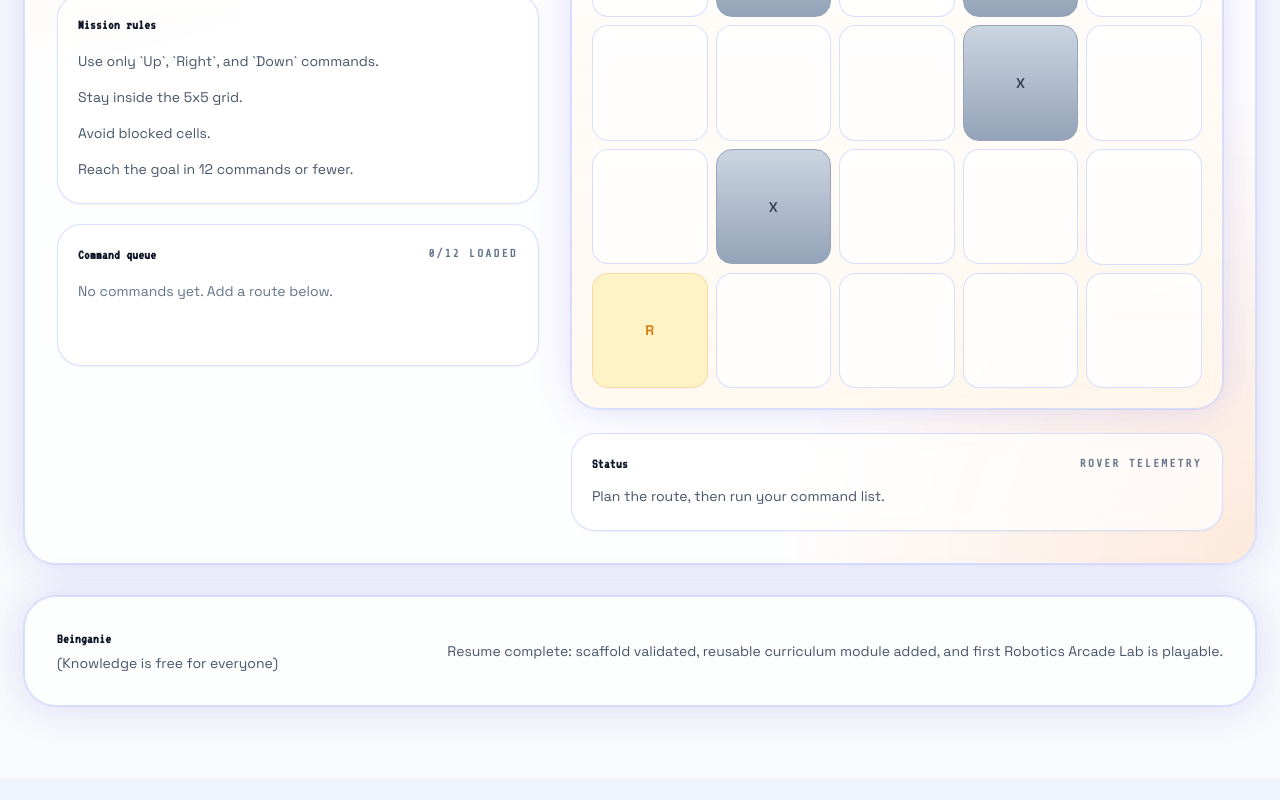
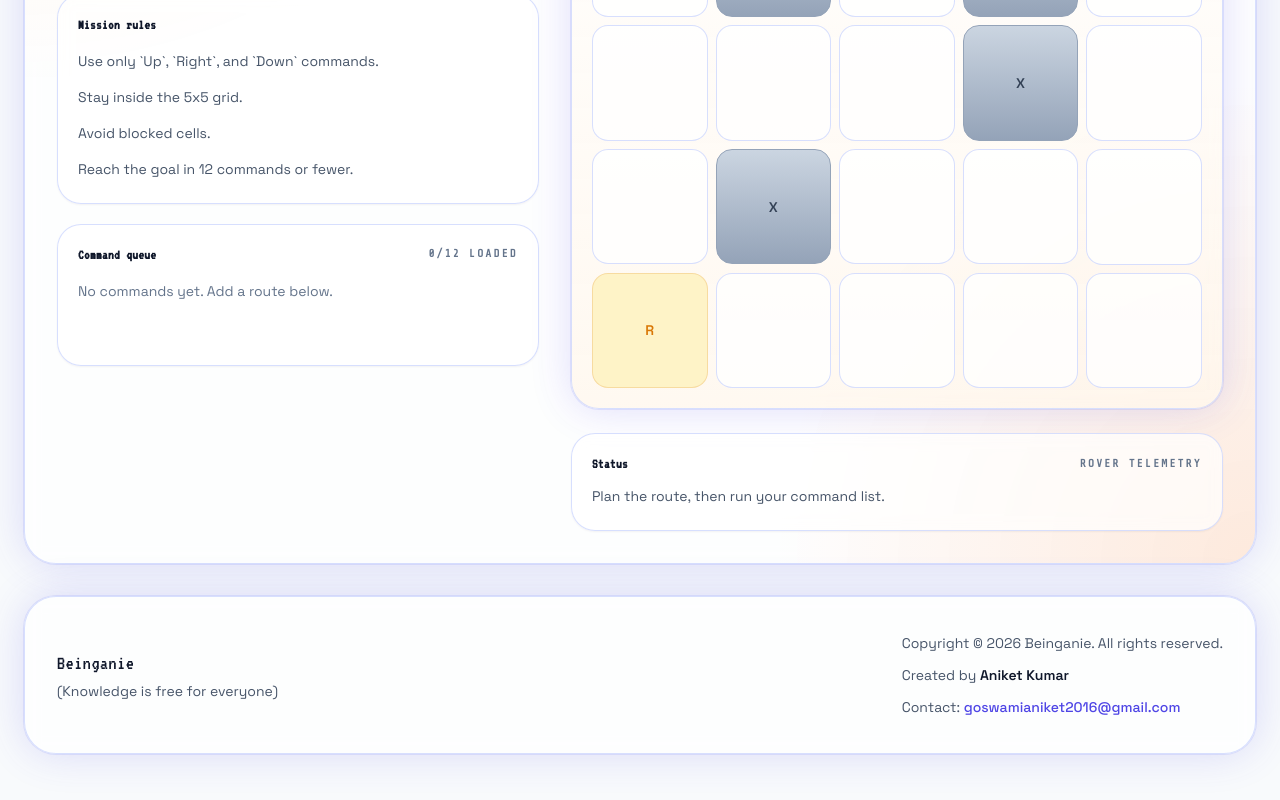
Before and after one commit to Aniket007-top/Beinganie, a Next.js app: page / in a window 1280 px wide. Shown: the part 8878-9678 px from the top of the page. Before the commit the page ends 9656 px from the top, so only its background shows below. Built offline with nearby package versions, Linux system fonts and the light colour scheme.

Commit message:
feat: add topic-themed pages and site footer

```diff
--- a/app/page.tsx
+++ b/app/page.tsx
@@ -6,6 +6,7 @@ import { CategoryCard } from "@/components/category-card";
 import { CodeTheRover } from "@/components/code-the-rover";
 import { HeroSection } from "@/components/hero-section";
 import { LearningModule } from "@/components/learning-module";
+import { SiteFooter } from "@/components/site-footer";
 import { SmartHomeArchitect } from "@/components/smart-home-architect";
 import { SiteHeader } from "@/components/site-header";
 import { TrainTheModel } from "@/components/train-the-model";
@@ -442,20 +443,7 @@ export default function HomePage() {
           <CodeTheRover />
         </section>
 
-        <footer className="rounded-[2rem] border border-indigo-200/70 bg-white/75 px-6 py-8 text-sm text-slate-600 shadow-neon backdrop-blur dark:border-indigo-500/20 dark:bg-slate-950/70 dark:text-slate-300 sm:px-8">
-          <div className="flex flex-col gap-4 sm:flex-row sm:items-center sm:justify-between">
-            <div>
-              <p className="font-display font-semibold text-slate-900 dark:text-white">
-                Beinganie
-              </p>
-              <p className="mt-1">(Knowledge is free for everyone)</p>
-            </div>
-            <p>
-              Resume complete: scaffold validated, reusable curriculum module
-              added, and first Robotics Arcade Lab is playable.
-            </p>
-          </div>
-        </footer>
+        <SiteFooter />
       </div>
     </main>
   );
--- /dev/null
+++ b/components/site-footer.tsx
@@ -0,0 +1,34 @@
+export function SiteFooter() {
+  const year = new Date().getFullYear();
+
+  return (
+    <footer className="rounded-[2rem] border border-indigo-200/70 bg-white/75 px-6 py-8 text-sm text-slate-600 shadow-neon backdrop-blur dark:border-indigo-500/20 dark:bg-slate-950/70 dark:text-slate-300 sm:px-8">
+      <div className="flex flex-col gap-5 lg:flex-row lg:items-center lg:justify-between">
+        <div>
+          <p className="font-display text-xl font-normal tracking-wide text-slate-900 dark:text-white">
+            Beinganie
+          </p>
+          <p className="mt-1">(Knowledge is free for everyone)</p>
+        </div>
+
+        <div className="space-y-1 text-sm leading-7">
+          <p>
+            Copyright © {year} Beinganie. All rights reserved.
+          </p>
+          <p>
+            Created by <span className="font-semibold text-slate-900 dark:text-white">Aniket Kumar</span>
+          </p>
+          <p>
+            Contact:{" "}
+            <a
+              href="mailto:goswamianiket2016@gmail.com"
+              className="font-medium text-ai hover:text-indigo-700 dark:hover:text-indigo-300"
+            >
+              goswamianiket2016@gmail.com
+            </a>
+          </p>
+        </div>
+      </div>
+    </footer>
+  );
+}
--- a/components/subject-page.tsx
+++ b/components/subject-page.tsx
@@ -2,23 +2,33 @@ import Link from "next/link";
 import { ArrowLeft, ArrowRight, BookOpen, LucideIcon } from "lucide-react";
 
 import { ChapterVisualPanel } from "@/components/chapter-visual-panel";
+import { SiteFooter } from "@/components/site-footer";
 import { getLevelSlug, type LearningPath } from "@/lib/learning-paths";
 
 const accentClassMap = {
   ai: {
     chip: "border-ai/20 bg-ai-soft text-ai",
     button: "bg-ai hover:bg-indigo-700 text-white",
-    soft: "bg-ai-soft text-ai border-ai/20"
+    soft: "bg-ai-soft text-ai border-ai/20",
+    shell:
+      "border-ai/20 bg-[radial-gradient(circle_at_top_left,rgba(79,70,229,0.12),transparent_28%),linear-gradient(180deg,rgba(255,255,255,0.78),rgba(255,255,255,0.72))] dark:bg-[radial-gradient(circle_at_top_left,rgba(79,70,229,0.18),transparent_28%),linear-gradient(180deg,rgba(2,6,23,0.88),rgba(15,23,42,0.76))]",
+    label: "text-ai"
   },
   iot: {
     chip: "border-iot/20 bg-iot-soft text-iot",
     button: "bg-iot hover:bg-emerald-700 text-white",
-    soft: "bg-iot-soft text-iot border-iot/20"
+    soft: "bg-iot-soft text-iot border-iot/20",
+    shell:
+      "border-iot/20 bg-[radial-gradient(circle_at_top_left,rgba(5,150,105,0.12),transparent_28%),linear-gradient(180deg,rgba(255,255,255,0.78),rgba(255,255,255,0.72))] dark:bg-[radial-gradient(circle_at_top_left,rgba(5,150,105,0.18),transparent_28%),linear-gradient(180deg,rgba(2,6,23,0.88),rgba(15,23,42,0.76))]",
+    label: "text-iot"
   },
   robotics: {
     chip: "border-robotics/20 bg-robotics-soft text-robotics",
     button: "bg-robotics hover:bg-amber-700 text-white",
-    soft: "bg-robotics-soft text-robotics border-robotics/20"
+    soft: "bg-robotics-soft text-robotics border-robotics/20",
+    shell:
+      "border-robotics/20 bg-[radial-gradient(circle_at_top_left,rgba(217,119,6,0.12),transparent_28%),linear-gradient(180deg,rgba(255,255,255,0.78),rgba(255,255,255,0.72))] dark:bg-[radial-gradient(circle_at_top_left,rgba(217,119,6,0.18),transparent_28%),linear-gradient(180deg,rgba(2,6,23,0.88),rgba(15,23,42,0.76))]",
+    label: "text-robotics"
   }
 };
 
@@ -28,7 +38,7 @@ export function SubjectPage({ path }: { path: LearningPath }) {
 
   return (
     <div className="mx-auto flex max-w-7xl flex-col gap-8 pb-14">
-      <section className="rounded-[2rem] border border-indigo-200/70 bg-white/75 p-6 shadow-neon backdrop-blur dark:border-indigo-500/20 dark:bg-slate-950/70 sm:p-8 lg:p-10">
+      <section className={`rounded-[2rem] border p-6 shadow-neon backdrop-blur sm:p-8 lg:p-10 ${accent.shell}`}>
         <div className="flex flex-col gap-8 lg:grid lg:grid-cols-[1.15fr_0.85fr] lg:items-center">
           <div className="space-y-6">
             <Link
@@ -105,11 +115,11 @@ export function SubjectPage({ path }: { path: LearningPath }) {
           <article
             key={level.id}
             id={level.id}
-            className="rounded-[2rem] border border-indigo-200/70 bg-white/75 p-6 shadow-neon backdrop-blur dark:border-indigo-500/20 dark:bg-slate-950/70 sm:p-8"
+            className={`rounded-[2rem] border p-6 shadow-neon backdrop-blur sm:p-8 ${accent.shell}`}
           >
             <div className="flex flex-col gap-4 border-b border-indigo-200/70 pb-6 dark:border-indigo-500/20 lg:flex-row lg:items-end lg:justify-between">
               <div>
-                <p className="font-mono text-sm font-semibold uppercase tracking-[0.22em] text-slate-500 dark:text-slate-400">
+                <p className={`font-mono text-sm font-semibold uppercase tracking-[0.22em] ${accent.label}`}>
                   {level.style}
                 </p>
                 <h2 className="mt-2 font-display text-3xl font-semibold text-slate-950 dark:text-white">
@@ -134,7 +144,7 @@ export function SubjectPage({ path }: { path: LearningPath }) {
                   <a
                     key={section.title}
                     href={`#${level.id}-section-${index + 1}`}
-                    className="inline-flex rounded-full border border-indigo-200/70 bg-white/80 px-4 py-2 text-sm font-medium text-slate-700 transition hover:-translate-y-0.5 hover:border-ai/40 hover:shadow-sm dark:border-indigo-500/20 dark:bg-slate-950/80 dark:text-slate-200"
+                    className={`inline-flex rounded-full border border-indigo-200/70 bg-white/80 px-4 py-2 text-sm font-medium text-slate-700 transition hover:-translate-y-0.5 hover:shadow-sm dark:border-indigo-500/20 dark:bg-slate-950/80 dark:text-slate-200 ${accent.label}`}
                   >
                     {index + 1}. {section.title}
                   </a>
@@ -217,10 +227,10 @@ export function SubjectPage({ path }: { path: LearningPath }) {
 
       <section
         id="resources"
-        className="rounded-[2rem] border border-indigo-200/70 bg-white/75 p-6 shadow-neon backdrop-blur dark:border-indigo-500/20 dark:bg-slate-950/70 sm:p-8"
+        className={`rounded-[2rem] border p-6 shadow-neon backdrop-blur sm:p-8 ${accent.shell}`}
       >
         <div className="mb-6">
-          <p className="font-mono text-sm font-semibold uppercase tracking-[0.22em] text-slate-500 dark:text-slate-400">
+          <p className={`font-mono text-sm font-semibold uppercase tracking-[0.22em] ${accent.label}`}>
             Resource Hub
           </p>
           <h2 className="mt-2 font-display text-3xl font-semibold text-slate-950 dark:text-white">
@@ -251,6 +261,8 @@ export function SubjectPage({ path }: { path: LearningPath }) {
           ))}
         </div>
       </section>
+
+      <SiteFooter />
     </div>
   );
 }
```
Also changed, not shown: components/level-page.tsx (+24 -12 lines).
